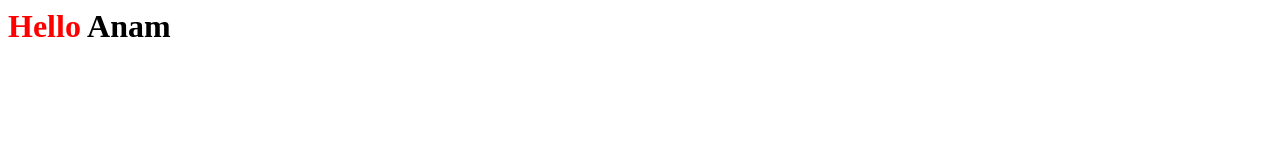
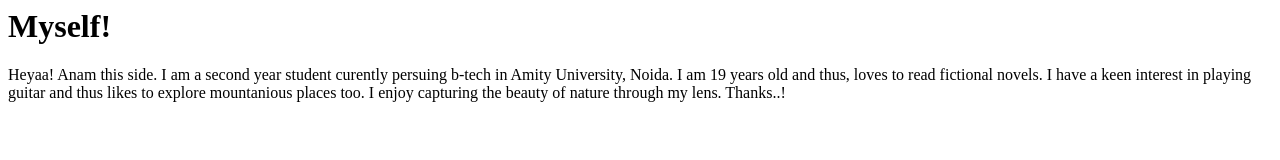
Before and after one commit to anamhere/Session-2-Study-Camps, a plain HTML site: page index.html in a window 1280 px wide. Drawn offline with Linux system fonts and the light colour scheme.

Commit message:
Update index.html

```diff
--- a/index.html
+++ b/index.html
@@ -1 +1,7 @@
-<h1><span style="color: red;">Hello</span> Anam</h1>
+<h1>Myself!</h1>
+<p>Heyaa! Anam this side.
+   I am a second year student curently persuing b-tech in Amity University, Noida.
+   I am 19 years old and thus, loves to read fictional novels.
+   I have a keen interest in playing guitar and thus likes to explore mountanious places too.
+   I enjoy capturing the beauty of nature through my lens.
+   Thanks..!</p>
```
